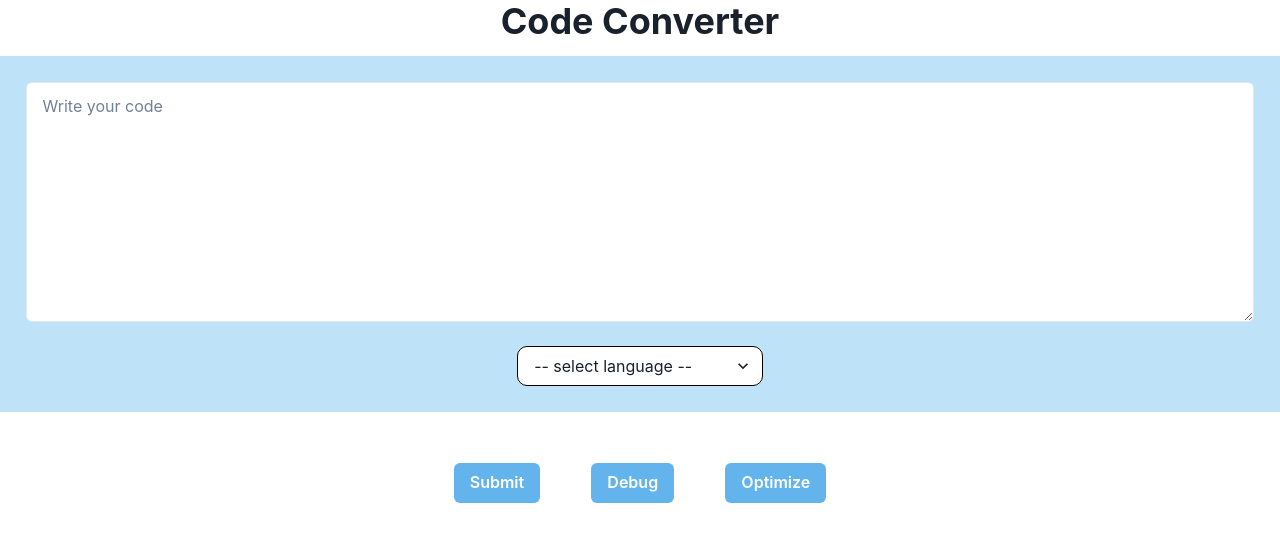
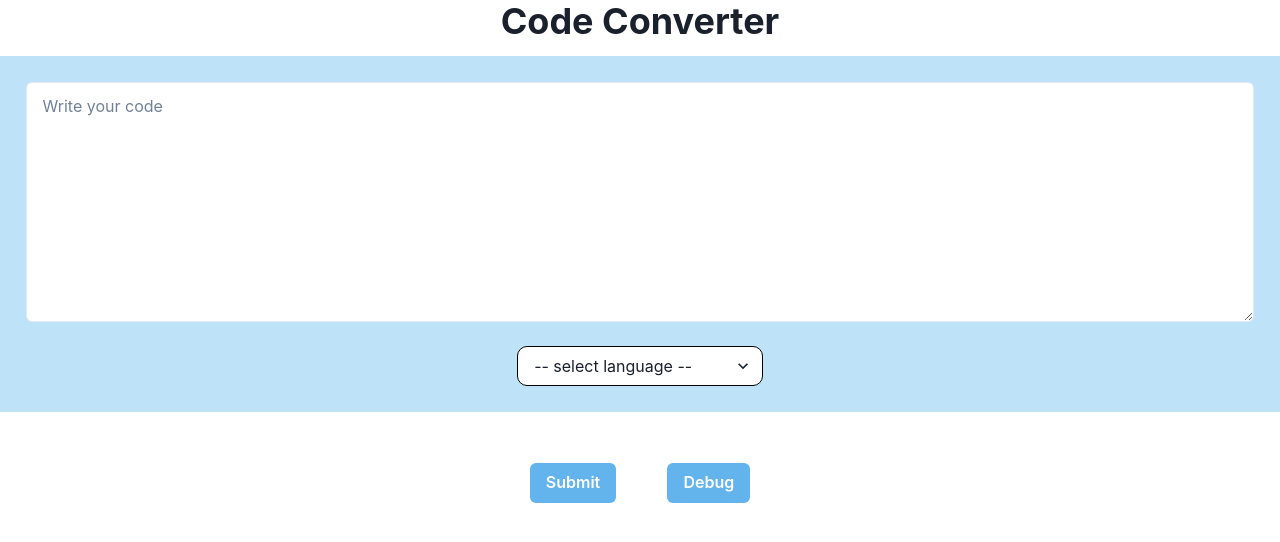
Before and after one commit to bharat24862486/Code-converter, a React (Create React App) app: page / in a window 1280 px wide. Shown: the top 542 px of the page. Built offline with nearby package versions, Linux system fonts and the light colour scheme.

Commit message:
little-change

```diff
--- a/src/Components/Main.jsx
+++ b/src/Components/Main.jsx
@@ -94,7 +94,7 @@ const Main = ({ text, setText, response, setResponse, type, setType }) => {
 
         <Button onClick={click} m={'2%'} bgColor={'blue.300'} color={'white'}>Submit</Button>
         <Button onClick={debug} m={'2%'} bgColor={'blue.300'} color={'white'}>Debug</Button>
-        <Button onClick={optimize} m={'2%'} bgColor={'blue.300'} color={'white'}>Optimize</Button>
+        {/* <Button onClick={optimize} m={'2%'} bgColor={'blue.300'} color={'white'}>Optimize</Button> */}
       </Box>}
       {/* <Button onClick={click} bgColor={'green.400'} color={'white'}>Submit</Button> */}
 
```
